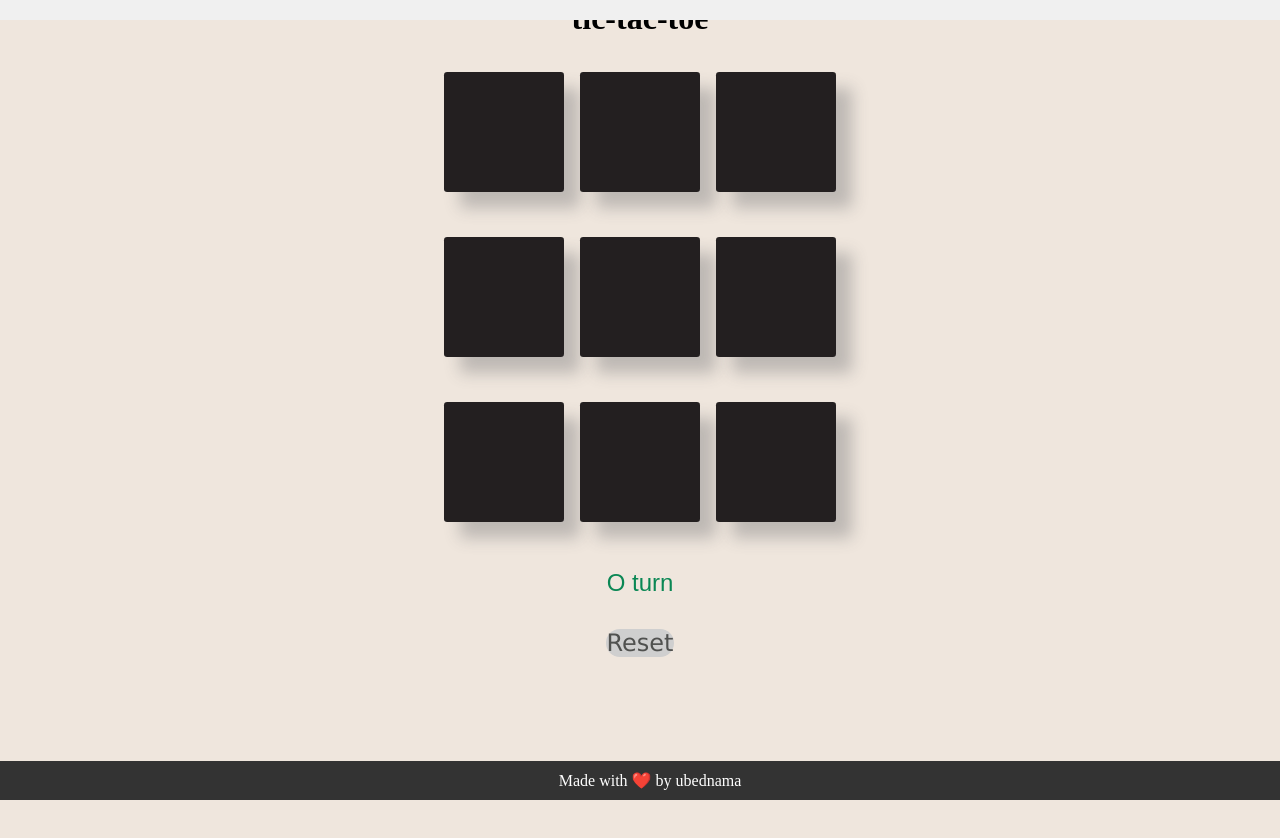
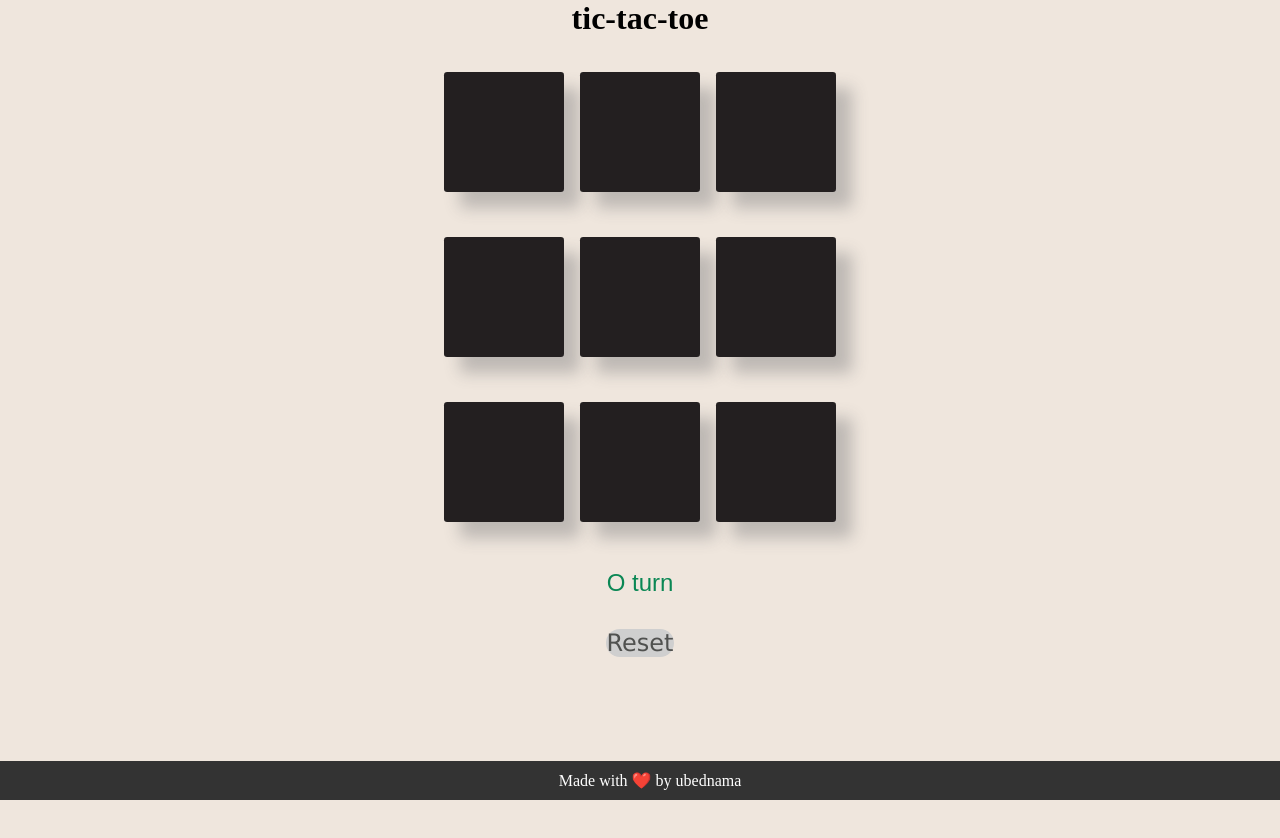
Before and after one commit to ubednama/tictactoe-js, a plain HTML site: page index.html in a window 1280 px wide. Drawn offline with Linux system fonts and the light colour scheme.

Commit message:
Update style.css

```diff
--- a/style.css
+++ b/style.css
@@ -144,13 +144,14 @@ body {
 
 #quote-container {
     position: fixed;
-    top: 0;
+    bottom: 50px; /* Adjust the distance from the bottom as needed */
     left: 0;
     width: 100%;
-    background-color: #f0f0f0;
+    /* background-color: #f0f0f0; */
     padding: 10px;
     text-align: center;
 }
+
 
 .hide{
     /* visibility: hidden; */
```
